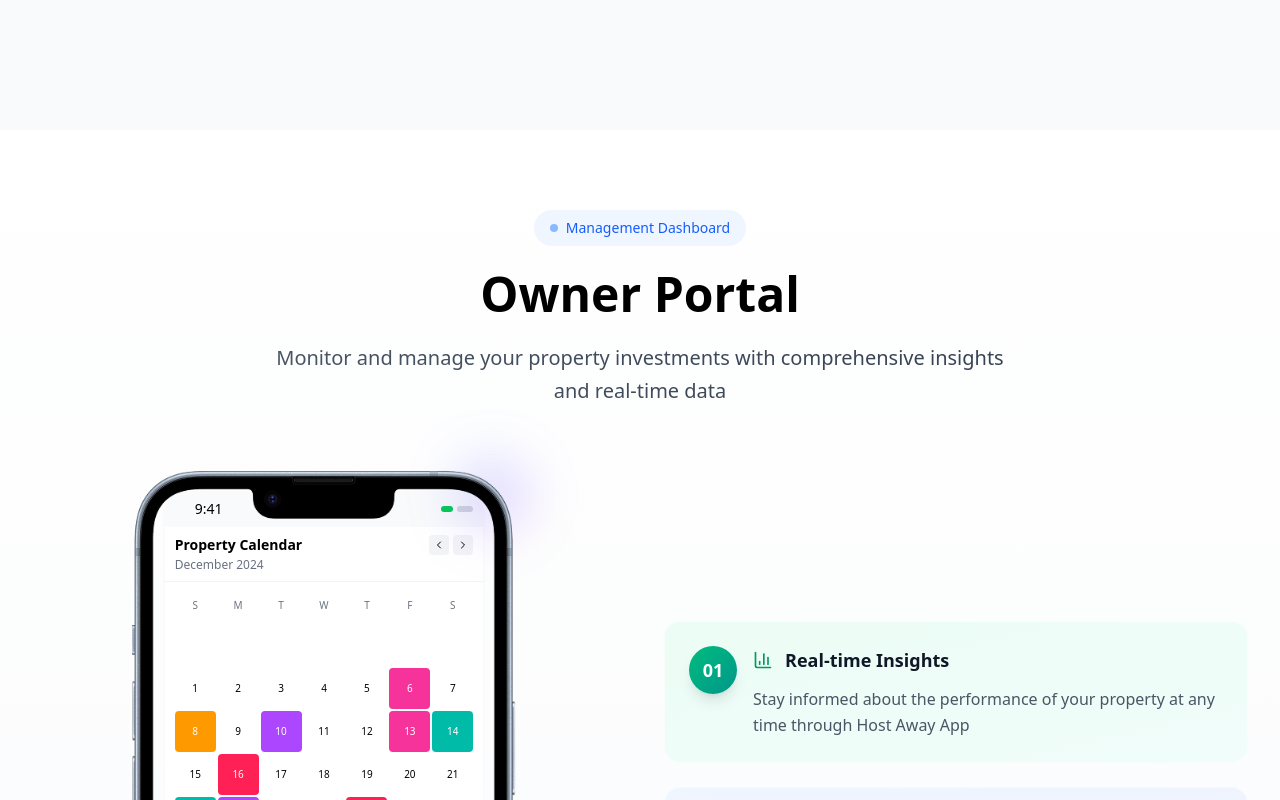
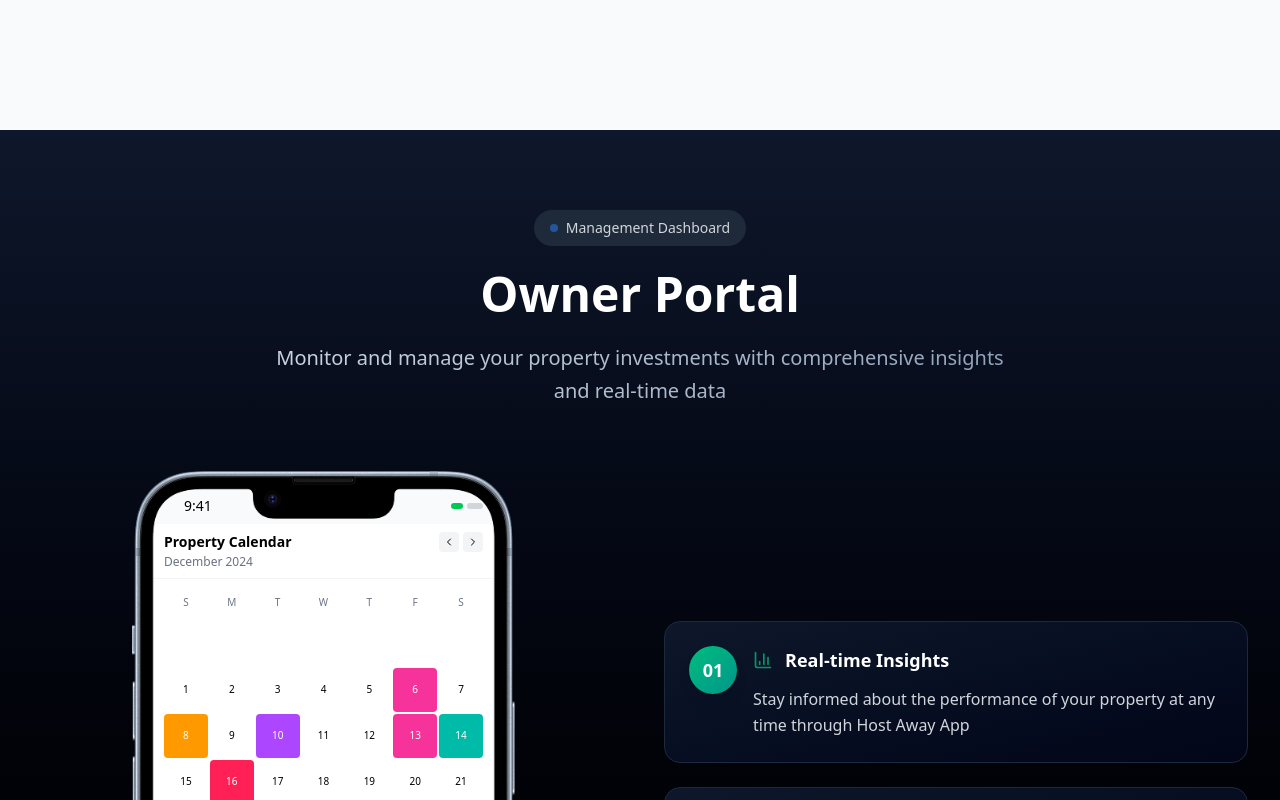
Before and after one commit to XMA-Faez/wyzrent-website, a Next.js app: page / in a window 1280 px wide. Shown: the part 8680-9480 px from the top of the page. Built offline with nearby package versions, Linux system fonts and the light colour scheme.

Commit message:
making ownerportal dark mode

```diff
--- a/app/components/sections/OwnerPortal.tsx
+++ b/app/components/sections/OwnerPortal.tsx
@@ -53,7 +53,7 @@ export default function OwnerPortal() {
   };
 
   return (
-    <section className="py-16 sm:py-20 px-4 md:px-6 lg:px-8 bg-gradient-to-b from-white to-gray-50 overflow-hidden">
+    <section className="py-16 sm:py-20 px-4 md:px-6 lg:px-8 bg-gradient-to-b from-slate-900 to-black overflow-hidden">
       <div className="container mx-auto max-w-7xl">
         {/* Header */}
         <motion.div
@@ -63,11 +63,11 @@ export default function OwnerPortal() {
           transition={{ duration: 0.6 }}
           viewport={{ once: true }}
         >
-          <Badge>Management Dashboard</Badge>
-          <h2 className="text-3xl sm:text-4xl lg:text-5xl font-bold mb-4 sm:mb-6">
+          <Badge className="bg-gray-800 text-gray-300 border-gray-700">Management Dashboard</Badge>
+          <h2 className="text-3xl sm:text-4xl lg:text-5xl font-bold mb-4 sm:mb-6 text-white">
             Owner Portal
           </h2>
-          <p className="text-base sm:text-lg md:text-xl max-w-3xl mx-auto leading-relaxed bg-gradient-to-r from-gray-600 to-gray-700 bg-clip-text text-transparent font-medium">
+          <p className="text-base sm:text-lg md:text-xl max-w-3xl mx-auto leading-relaxed bg-gradient-to-r from-slate-300 to-slate-400 bg-clip-text text-transparent font-medium">
             Monitor and manage your property investments with comprehensive insights and real-time data
           </p>
         </motion.div>
@@ -95,9 +95,9 @@ export default function OwnerPortal() {
 
                 {/* App Content Overlay */}
                 <div className="absolute" style={{
-                  top: '20px',
-                  left: '8%',
-                  right: '8%',
+                  top: '17px',
+                  right: '21px',
+                  left: '20px',
                   bottom: '20px'
                 }}>
                   <div className="bg-white rounded-[1.5rem] overflow-hidden h-full shadow-inner">
@@ -209,10 +209,6 @@ export default function OwnerPortal() {
                   </div>
                 </div>
               </div>
-
-              {/* Decorative Elements */}
-              <div className="absolute -top-4 -right-4 w-20 h-20 bg-gradient-to-br from-blue-500/20 to-purple-500/20 rounded-full blur-xl"></div>
-              <div className="absolute -bottom-4 -left-4 w-16 h-16 bg-gradient-to-br from-emerald-500/20 to-teal-500/20 rounded-full blur-xl"></div>
             </div>
           </motion.div>
 
@@ -229,7 +225,7 @@ export default function OwnerPortal() {
               return (
                 <motion.div
                   key={feature.id}
-                  className={`group relative p-6 rounded-2xl bg-gradient-to-br ${feature.bgGradient} border transition-shadow border-white/50 hover:shadow-lg`}
+                  className="group relative p-6 rounded-2xl bg-gradient-to-br from-slate-900 to-slate-950 border border-slate-800 hover:border-slate-700 transition-all duration-300 hover:shadow-xl hover:shadow-black/20"
                   initial={{ opacity: 0, y: 30 }}
                   whileInView={{ opacity: 1, y: 0 }}
                   transition={{ duration: 0.6, delay: index * 0.1 }}
@@ -245,11 +241,11 @@ export default function OwnerPortal() {
                     <div className="flex-1">
                       <div className="flex items-center gap-3 mb-3">
                         <Icon className={`w-5 h-5 ${feature.iconColor}`} />
-                        <h3 className="font-semibold text-lg text-gray-900">
+                        <h3 className="font-semibold text-lg text-white">
                           {feature.title}
                         </h3>
                       </div>
-                      <p className="text-gray-600 leading-relaxed">
+                      <p className="text-gray-300 leading-relaxed">
                         {feature.description}
                       </p>
                     </div>
```
